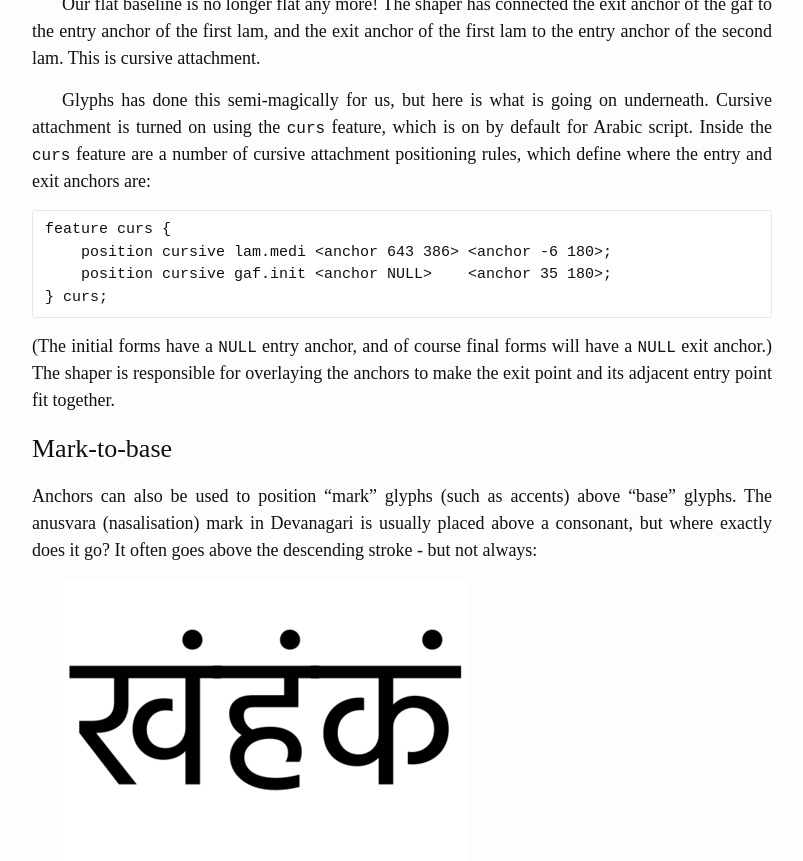
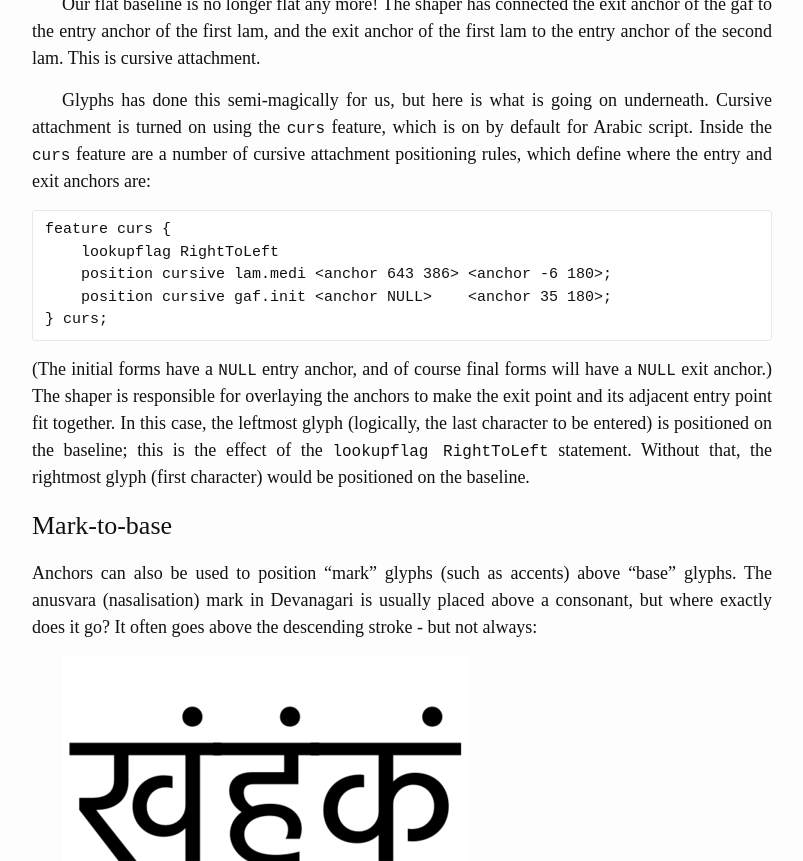
Before and after one commit to simoncozens/fonts-and-layout, a Jekyll site: the page built from features-2.md, in a window 1280 px wide and 900 px high, scrolled down 15043 px, cut to the strip 39-900 px from the top of the window. Shown: the whole strip, without its empty margins (238-1041 px from the left). Built offline with Jekyll 4.4.1, drawn with Linux system fonts in a browser that asks for light colours; some of the changed text lies outside the part shown.

Commit message:
Turns out to be important.

```diff
--- a/features-2.md
+++ b/features-2.md
@@ -191,7 +191,7 @@ The problem is that the text might be vocalised. We still want this rule to appl
       sub @RaaWaw @aBaaDotBelow' by @aBaaLowDotBelow;
     } ss01;
 
-This lookup flag tells the shaper that, when processing this lookup, it should skip over combining marks. There's also `ignoreBaseGlyphs` which does the opposite and skips over base glyphs and *only* processes marks (and ligatures), but it's unlikely you'll ever need that.
+This lookup flag tells the shaper that, when processing this lookup, it should skip over combining marks. There's also `IgnoreBaseGlyphs` which does the opposite and skips over base glyphs and *only* processes marks (and ligatures), but it's unlikely you'll ever need that.
 
 > How does the shaper know what's a base glyph and what's a mark? You (or, more likely, your font editor) has to tell it, of course! In the Glyphs editor, for example, glyphs are placed in the "Mark" section if their Unicode value suggests they should be a mark; if you want to assign an arbitrary glyph to the mark category, you can hit command-option-I in the font view when the glyph is selected, and change its category assignment.
 >
@@ -339,11 +339,12 @@ Our flat baseline is no longer flat any more! The shaper has connected the exit
 Glyphs has done this semi-magically for us, but here is what is going on underneath. Cursive attachment is turned on using the `curs` feature, which is on by default for Arabic script. Inside the `curs` feature are a number of cursive attachment positioning rules, which define where the entry and exit anchors are:
 
     feature curs {
+        lookupflag RightToLeft
         position cursive lam.medi <anchor 643 386> <anchor -6 180>;
         position cursive gaf.init <anchor NULL>    <anchor 35 180>;
     } curs;
 
-(The initial forms have a `NULL` entry anchor, and of course final forms will have a `NULL` exit anchor.) The shaper is responsible for overlaying the anchors to make the exit point and its adjacent entry point fit together.
+(The initial forms have a `NULL` entry anchor, and of course final forms will have a `NULL` exit anchor.) The shaper is responsible for overlaying the anchors to make the exit point and its adjacent entry point fit together. In this case, the leftmost glyph (logically, the last character to be entered) is positioned on the baseline; this is the effect of the `lookupflag RightToLeft` statement. Without that, the rightmost glyph (first character) would be positioned on the baseline.
 
 ### Mark-to-base
 
```
